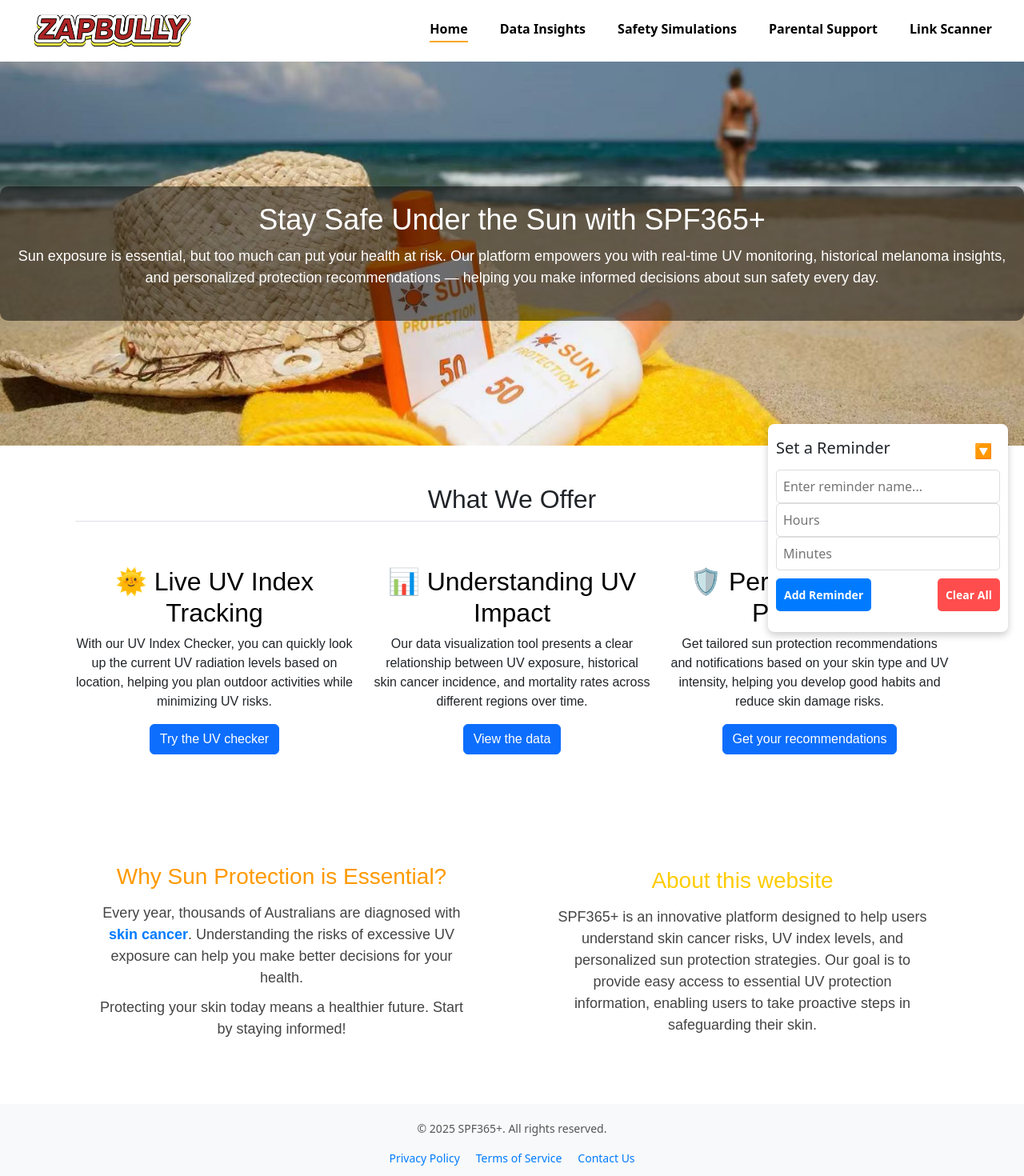
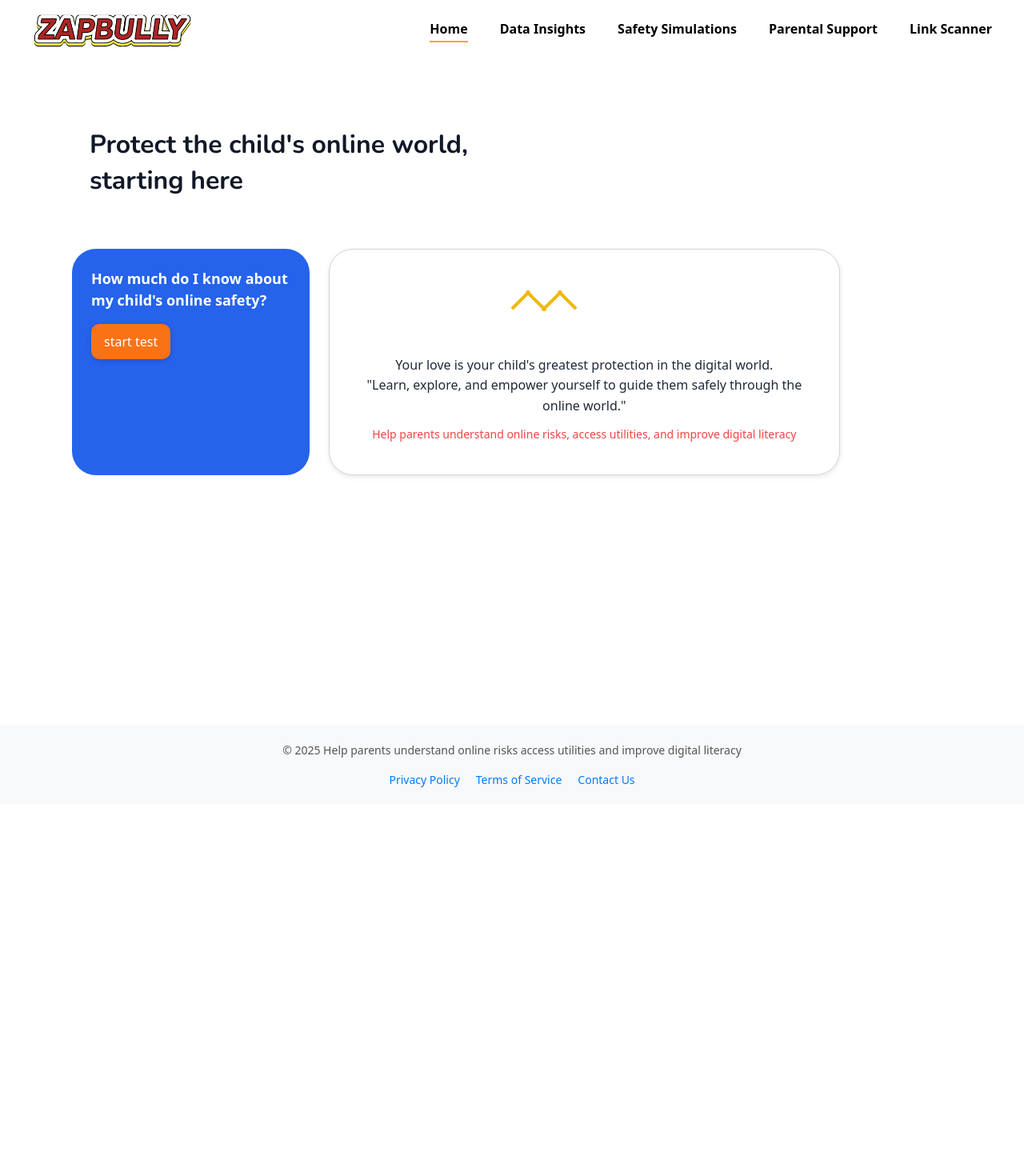
Before and after one commit to YiyangF/FOSTERING-DIGITAL-CITIZENSHIP, a Vue app in the folder frontend/sun_protection/: page / in a window 1280 px wide. Shown: the top 1470 px of the page at 80% size. After the commit the page ends 1005 px from the top, so only its background shows below. Built offline with nearby package versions, Linux system fonts and the light colour scheme.

Commit message:
Update navigation bar and homepage layout

```diff
--- a/frontend/sun_protection/package.json
+++ b/frontend/sun_protection/package.json
@@ -24,11 +24,15 @@
     "@eslint/js": "^9.21.0",
     "@vitejs/plugin-vue": "^5.2.1",
     "@vue/eslint-config-prettier": "^10.2.0",
+    "autoprefixer": "^10.4.21",
     "concurrently": "^9.1.2",
     "eslint": "^9.21.0",
     "eslint-plugin-vue": "~10.0.0",
     "globals": "^16.0.0",
+    "postcss": "^8.5.3",
     "prettier": "3.5.3",
+    "tailwindcss": "^4.1.3",
+    "typescript": "^5.8.3",
     "vite": "^6.2.2",
     "vite-plugin-vue-devtools": "^7.7.2"
   }
--- a/frontend/sun_protection/src/App.vue
+++ b/frontend/sun_protection/src/App.vue
@@ -1,22 +1,22 @@
 <script setup>
-import BHeader from './components/BHeader.vue';
-import setReminder from './setReminder.vue';
+import Navigation from './components/Navigation.vue';
 </script>
 
 <template>
   <div class="main-container">
     <header>
-      <BHeader />
+      <Navigation/>
+
     </header>
 
     <main class="main-box">
       <router-view></router-view>
     </main>
-      <setReminder/>
+
 
     <footer class="footer">
       <div class="footer-container">
-        <p>© {{ new Date().getFullYear() }} SPF365+. All rights reserved.</p>
+        <p>© {{ new Date().getFullYear() }} Help parents understand online risks access utilities and improve digital literacy</p>
         <div class="footer-links">
           <a href="#">Privacy Policy</a>
           <a href="#">Terms of Service</a>
@@ -30,6 +30,25 @@ import setReminder from './setReminder.vue';
 <style scoped>
 * header {
   line-height: 1.5;
+}
+
+.mian-container {
+  position: relative;
+  z-index: 1;
+  overflow: hidden;
+}
+
+
+.main-container::before::before {
+  content: "";
+  position: absolute;
+  top: -300px;
+  left: -300px;
+  width: 1000px;
+  height: 1000px;
+  background-color: #fdec7f;
+  border-radius: 50%;
+  z-index: -1;
 }
 
 .logo {
--- a/frontend/sun_protection/src/components/BHeader.vue
+++ b/frontend/sun_protection/src/components/Navigation.vue
@@ -75,6 +75,4 @@
 }
 
 
-
-
 </style>
--- a/frontend/sun_protection/src/views/Homeview.vue
+++ b/frontend/sun_protection/src/views/Homeview.vue
@@ -1,208 +1,165 @@
 <template>
-  <div class="home">
-    <!-- Hero Section -->
-    <section class="hero" :style="{ backgroundImage: `url(${sunProtectionImage})` }">
-      <div class="overlay">
-        <h1>Stay Safe Under the Sun with SPF365+</h1>
-        <p>Sun exposure is essential, but too much can put your health at risk. Our platform empowers you with real-time UV monitoring, historical melanoma insights, and personalized protection recommendations — helping you make informed decisions about sun safety every day.</p>
-      </div>
-    </section>
-
-    <div class="container px-4 py-5" id="hanging-icons">
-      <h2 class="pb-2 border-bottom">What We Offer</h2>
-      <div class="row g-4 py-5 row-cols-1 row-cols-lg-3 align-items-stretch text-center">
-        <div class="col d-flex flex-column justify-content-center align-items-center">
-          <h3 class="fs-2 text-body-emphasis">🌞 Live UV Index Tracking</h3>
-          <p>With our UV Index Checker, you can quickly look up the current UV radiation levels based on location, helping you plan outdoor activities while minimizing UV risks.</p>
-          <a @click="goToUVIndex" class="btn btn-primary">
-            Try the UV checker
-          </a>
-        </div>
-        <div class="col d-flex flex-column justify-content-center align-items-center">
-          <h3 class="fs-2 text-body-emphasis">📊 Understanding UV Impact</h3>
-          <p>Our data visualization tool presents a clear relationship between UV exposure, historical skin cancer incidence, and mortality rates across different regions over time.</p>
-          <a @click="goToDataVisualization" class="btn btn-primary">
-            View the data
-          </a>
-        </div>
-        <div class="col d-flex flex-column justify-content-center align-items-center">
-          <h3 class="fs-2 text-body-emphasis">🛡️ Personalized Sun Protection</h3>
-          <p>Get tailored sun protection recommendations and notifications based on your skin type and UV intensity, helping you develop good habits and reduce skin damage risks.</p>
-          <a @click="goToRecommendation" class="btn btn-primary">
-            Get your recommendations
-          </a>
-        </div>
-      </div>
+  <div class="container">
+    <!-- Title Section -->
+    <div class="title-box">
+      Protect the child's online world,<br />
+      starting here
     </div>
 
+    <!-- Main Content Section -->
+    <div class="main-section">
+      <!-- Left Box -->
+      <div class="left-box">
+        <!-- <img src="/star-badge.svg" alt="Badge" class="badge" /> -->
+        <p class="test-text">How much do I know about my child's online safety?</p>
+        <button class="test-button">start test</button>
+        <!-- <div class="dropdown-box"></div> -->
+      </div>
 
-    <!-- Info Section -->
-    <div class="container_info">
-      <section class="info">
-        <div class="info-content">
-          <h2>Why Sun Protection is Essential?</h2>
-          <p>
-            Every year, thousands of Australians are diagnosed with <span class="highlight">skin cancer</span>.
-            Understanding the risks of excessive UV exposure can help you make better decisions for your health.
-          </p>
-          <p>
-            Protecting your skin today means a healthier future. Start by staying informed!
-          </p>
+      <!-- Right Box -->
+      <div class="right-box">
+        <div class="svg-wrapper">
+          <svg class="banner-svg" width="200" height="80" fill="none" xmlns="http://www.w3.org/2000/svg">
+            <path d="M10 50 L30 30 L50 50 L70 30 L90 50" stroke="#f2b705" stroke-width="4"/>
+            <circle cx="30" cy="30" r="3" fill="#f2b705"/>
+            <circle cx="50" cy="50" r="3" fill="#f2b705"/>
+            <circle cx="70" cy="30" r="3" fill="#f2b705"/>
+          </svg>
         </div>
-      </section>
 
-      <section class="webinfo">
-        <div class="info-content">
-          <h2>About this website</h2>
-          <p>
-            SPF365+ is an innovative platform designed to help users understand skin cancer risks, UV index levels, and personalized sun protection strategies. Our goal is to provide easy access to essential UV protection information, enabling users to take proactive steps in safeguarding their skin.
-          </p>
-        </div>
-      </section>
+        <p class="info-text">
+          Your love is your child's greatest protection in the digital world.<br />
+          "Learn, explore, and empower yourself to guide them safely through the online world."
+        </p>
+        <p class="info-note">
+          Help parents understand online risks, access utilities, and improve digital literacy
+        </p>
+      </div>
     </div>
   </div>
 </template>
 
-<script setup lang="ts">
-import sunProtectionImage from '@/assets/homepage.jpg';
-import { ref } from "vue";
-import { useRouter } from "vue-router";
-
-const router = useRouter();
-
-const goToDataVisualization = () => {
-  router.push('/about');
-};
-
-const goToUVIndex = () => {
-  router.push('/uv');
-};
-
-const goToRecommendation = () => {
-  router.push('/recommend');
+<script>
+export default {
+  name: 'ChildOnlineProtection',
 };
 </script>
 
 <style scoped>
-.container_info {
+@import url('https://fonts.googleapis.com/css2?family=Nunito:wght@700&display=swap');
+.container {
+  min-height: 100vh;
+  padding: 60px 20px;
+  background-color: #ffffff;
   display: flex;
-  align-items: center;
-  margin: 0 auto; /* Centers the container */
-  padding: 0 5%;
+  flex-direction: column;
+  align-items: flex-start;
+  justify-content: flex-start;
 }
 
-.home {
-  width: 100%;
-  text-align: center;
-  font-family: 'Arial', sans-serif;
+.title-box {
+  border: 2px solid #ffffff;
+  padding: 20px;
+  align-items: flex-start;
+  margin-bottom: 40px;
+  font-size: 32px;
+  font-weight: bold;
+  color: #111827;
+  line-height: 1.4;
+  font-family: 'Nunito', sans-serif;
 }
 
-.hero {
+.main-section {
+  display: flex;
+  flex-direction: column;
+  gap: 24px;
+  max-width: 960px;
   width: 100%;
-  height: 60vh;
-  display: flex;
-  justify-content: center;
-  align-items: center;
+}
+
+@media (min-width: 768px) {
+  .main-section {
+    flex-direction: row;
+  }
+}
+
+.left-box {
+  background-color: #2563eb;
+  color: white;
+  padding: 24px;
+  border-radius: 30px;
+  width: 45%;
   position: relative;
-  background-size: cover;
-  background-position: center;
-  background-repeat: no-repeat;
+  box-sizing: border-box;
+}
+
+.badge {
+  position: absolute;
+  top: -20px;
+  left: -20px;
+  width: 40px;
+  height: 40px;
+}
+
+.test-text {
+  font-size: 18px;
+  font-weight: 600;
+  margin-bottom: 16px;
+}
+
+.test-button {
+  background-color: #f97316;
+  color: white;
+  padding: 10px 16px;
+  border: none;
+  border-radius: 10px;
+  cursor: pointer;
+  box-shadow: 0 2px 6px rgba(0,0,0,0.15);
+  transition: background-color 0.3s ease;
+}
+
+.test-button:hover {
+  background-color: #fb923c;
 }
 
 
-.overlay {
-  background: rgba(0, 0, 0, 0.5);
-  padding: 20px;
-  border-radius: 10px;
-  color: white;
+.right-box {
+  background-color: #ffffff;
+  border: 1px solid #d1d5db;
+  border-radius: 30px;
+  box-shadow: 0 2px 6px rgba(0,0,0,0.1);
+  padding: 24px;
+  width: 100%;
+  text-align: center;
+  box-sizing: border-box;
 }
 
-.hero h1 {
-  font-size: 36px;
-  margin-bottom: 10px;
+/* .right-box {
+  display: flex;
+  flex-direction: column;
+  align-items: center;
+} */
+.svg-wrapper {
+  display: flex;
+  justify-content: center;
+  width: 100%;
+  margin-bottom: 8px;
 }
 
-.hero p {
-  font-size: 18px;
-  margin-bottom: 20px;
+.banner-svg {
+  margin: 0 auto 20px;
+  display: block;
 }
 
-.button-group {
-  display: flex;
-  gap: 15px;
-  justify-content: center;
+.info-text {
+  color: #1f2937;
+  font-weight: 500;
+  line-height: 1.6;
+  margin-bottom: 12px;
 }
 
-button {
-  padding: 12px 20px;
-  font-size: 18px;
-  font-weight: bold;
-  border: none;
-  cursor: pointer;
-  border-radius: 5px;
-  transition: background 0.3s ease, transform 0.2s ease;
-}
-
-.btn-data {
-  background: #007bff;
-  color: white;
-}
-
-.btn-uv {
-  background: #ff5733;
-  color: white;
-}
-
-button:hover {
-  transform: scale(1.05);
-}
-
-.btn-data:hover {
-  background: #0056b3;
-}
-
-.btn-uv:hover {
-  background: #d43f00;
-}
-
-/* Info Section */
-.info, .webinfo {
-  flex: 1;
-  background: white;
-  text-align: center;
-  padding: 40px 5%;
-}
-
-.info-content {
-  width: 100%;
-}
-
-.info h2 {
-  font-size: 28px;
-  margin-bottom: 15px;
-  color: #ff9900;
-}
-
-.info p {
-  font-size: 18px;
-  margin-bottom: 10px;
-  color: #444;
-}
-
-.webinfo h2 {
-  font-size: 28px;
-  margin-bottom: 15px;
-  color:#ffcc00;
-}
-
-.webinfo p {
-  font-size: 18px;
-  margin-bottom: 10px;
-  color: #444;
-}
-
-.highlight {
-  color: #007bff;
-  font-weight: bold;
+.info-note {
+  color: #ef4444;
+  font-size: 14px;
 }
 </style>
```
Also changed, not shown: 1 other file (tests, documents, lock files or other folders).
